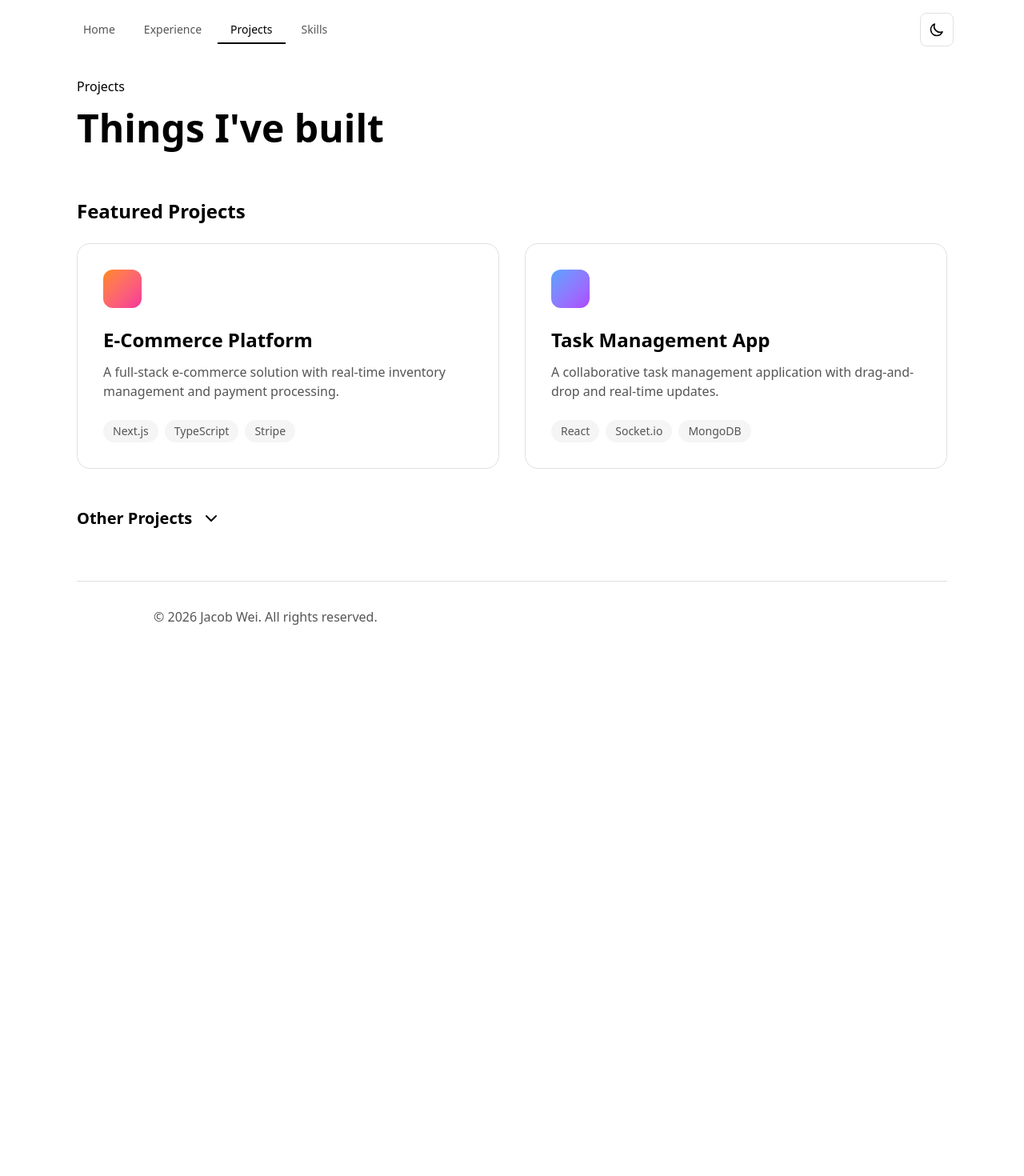
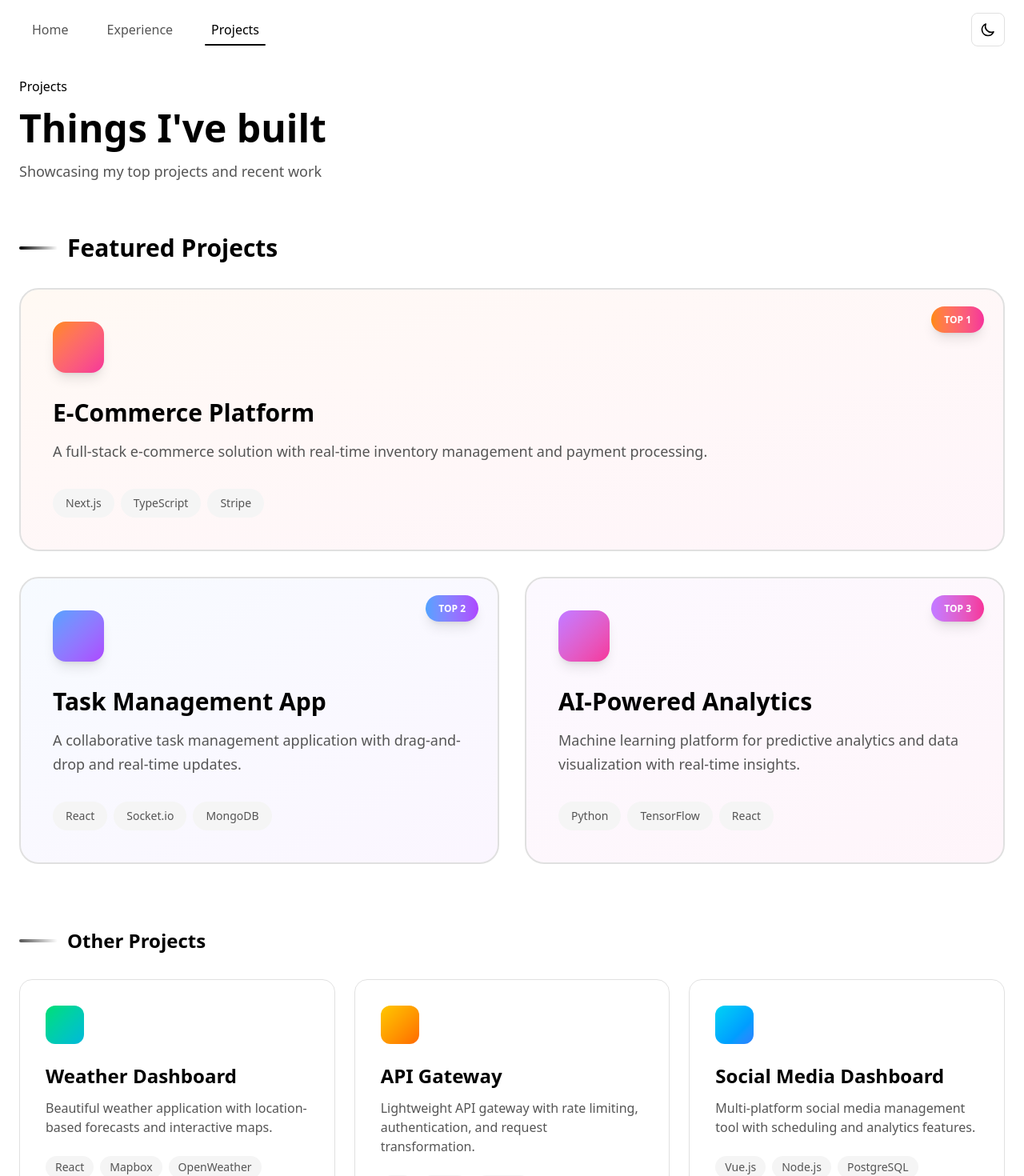
Before and after one commit to jjacobhw/web-portfolio-v4, a Next.js app: page /projects in a window 1280 px wide. Shown: the top 1470 px of the page at 80% size. Before the commit the page ends 815 px from the top, so only its background shows below. Built offline with nearby package versions, Linux system fonts and the light colour scheme.

Commit message:
updated ui components

```diff
--- a/app/components/Footer.tsx
+++ b/app/components/Footer.tsx
@@ -4,8 +4,8 @@ export default function Footer() {
   const currentYear = new Date().getFullYear();
 
   return (
-    <footer className="mt-16 py-8 px-6 md:px-16 lg:px-24 border-t border-[var(--border-color)]">
-      <div className="max-w-6xl text-[var(--foreground-secondary)]">
+    <footer className="mt-16 py-8 border-t border-[var(--border-color)]">
+      <div className="max-w-7xl mx-auto px-6 text-[var(--foreground-secondary)]">
         <p>&copy; {currentYear} Jacob Wei. All rights reserved.</p>
       </div>
     </footer>
--- a/app/components/Navbar.tsx
+++ b/app/components/Navbar.tsx
@@ -9,7 +9,6 @@ const navItems = [
   { href: "/", label: "Home" },
   { href: "/experience", label: "Experience" },
   { href: "/projects", label: "Projects" },
-  { href: "/skills", label: "Skills" },
 ];
 
 export default function Navbar() {
@@ -51,14 +50,14 @@ export default function Navbar() {
           : "bg-transparent border-transparent"
       }`}
     >
-      <div className="max-w-6xl mx-auto px-6 py-4 flex items-center justify-between">
+      <div className="max-w-7xl mx-auto px-6 py-4 flex items-center justify-between">
         {/* Nav Links */}
-        <div className="hidden md:flex items-center gap-1">
+        <div className="hidden md:flex items-center gap-4">
           {navItems.map((item) => (
             <Link
               key={item.href}
               href={item.href}
-              className={`px-4 py-2 text-sm transition-colors relative ${
+              className={`px-4 py-2 text-base transition-colors relative ${
                 pathname === item.href
                   ? "text-[var(--foreground)]"
                   : "text-[var(--foreground-secondary)] hover:text-[var(--foreground)]"
@@ -68,7 +67,7 @@ export default function Navbar() {
               {pathname === item.href && (
                 <motion.span
                   layoutId="navbar-underline"
-                  className="absolute bottom-0 left-0 right-0 h-0.5 bg-[var(--accent)]"
+                  className="absolute bottom-0 left-2 right-2 h-0.5 bg-[var(--accent)] rounded-full"
                   transition={{ type: "spring", stiffness: 380, damping: 30 }}
                 />
               )}
--- a/app/experience/page.tsx
+++ b/app/experience/page.tsx
@@ -49,99 +49,137 @@ const container = {
   show: {
     opacity: 1,
     transition: {
-      staggerChildren: 0.15,
+      staggerChildren: 0.1,
     },
   },
 };
 
 const item = {
-  hidden: { opacity: 0, y: 30 },
-  show: { opacity: 1, y: 0, transition: { duration: 0.5 } },
+  hidden: { opacity: 0, x: -30 },
+  show: { opacity: 1, x: 0, transition: { duration: 0.4 } },
 };
 
 export default function Experience() {
+  const TimelineItem = ({
+    title,
+    subtitle,
+    period,
+    description,
+    index,
+  }: {
+    title: string;
+    subtitle: string;
+    period: string;
+    description: string;
+    index: number;
+  }) => (
+    <motion.div variants={item} className="relative pl-8 pb-12 last:pb-0">
+      {/* Timeline dot */}
+      <div className="absolute left-0 top-2 w-4 h-4 rounded-full bg-[var(--accent)] shadow-lg" />
+
+      {/* Timeline line */}
+      <div className="absolute left-[7px] top-6 bottom-0 w-0.5 bg-gradient-to-b from-[var(--accent)] to-transparent last:hidden" />
+
+      {/* Content card */}
+      <motion.div
+        whileHover={{ x: 5 }}
+        className="bg-[var(--background)] rounded-2xl p-6 border border-[var(--border-color)] hover:border-[var(--accent)] transition-all hover:shadow-xl"
+      >
+        <div className="flex flex-col sm:flex-row sm:items-start sm:justify-between gap-3 mb-3">
+          <div>
+            <h3 className="text-xl font-bold mb-1">{title}</h3>
+            <p className="text-[var(--accent)] font-medium">{subtitle}</p>
+          </div>
+          <span className="text-[var(--foreground-secondary)] font-mono text-sm whitespace-nowrap">
+            {period}
+          </span>
+        </div>
+        <p className="text-[var(--foreground-secondary)] leading-relaxed">
+          {description}
+        </p>
+      </motion.div>
+    </motion.div>
+  );
+
   return (
-    <main className="min-h-screen pt-24 px-6 md:px-16 lg:px-24">
-      <div className="max-w-6xl">
-        {/* Education Section */}
+    <main className="min-h-screen pt-24 pb-12">
+      <div className="max-w-7xl mx-auto px-6">
+        {/* Page Header */}
         <motion.div
           className="mb-16"
           initial={{ opacity: 0, y: 20 }}
           animate={{ opacity: 1, y: 0 }}
-          transition={{ duration: 0.5 }}
+          transition={{ duration: 0.3 }}
         >
-          <p className="text-[var(--accent)] font-medium mb-4">Education</p>
-          <h1 className="text-4xl md:text-5xl font-bold">Where I&apos;ve studied</h1>
+          <p className="text-[var(--accent)] font-medium mb-4">My Journey</p>
+          <h1 className="text-4xl md:text-5xl font-bold mb-4">Experience & Education</h1>
+          <p className="text-[var(--foreground-secondary)] text-lg max-w-2xl">
+            A timeline of my professional career and academic background
+          </p>
         </motion.div>
 
-        <motion.div
-          className="space-y-8"
-          variants={container}
-          initial="hidden"
-          animate="show"
-        >
-          {education.map((edu, index) => (
+        {/* Dual Timeline Layout */}
+        <div className="grid lg:grid-cols-2 gap-12 lg:gap-16">
+          {/* Work Experience Timeline */}
+          <motion.div
+            initial={{ opacity: 0 }}
+            animate={{ opacity: 1 }}
+            transition={{ duration: 0.3 }}
+          >
+            <div className="flex items-center gap-3 mb-10">
+              <div className="h-1 w-12 bg-gradient-to-r from-[var(--accent)] to-transparent rounded-full" />
+              <h2 className="text-3xl font-bold">Work Experience</h2>
+            </div>
+
             <motion.div
-              key={index}
-              variants={item}
-              className="bg-[var(--background)] rounded-2xl p-8 border border-[var(--border-color)] hover:border-[var(--foreground-secondary)] transition-colors"
+              variants={container}
+              initial="hidden"
+              animate="show"
+              className="relative"
             >
-              <div className="flex flex-col md:flex-row md:items-center md:justify-between gap-4 mb-4">
-                <div>
-                  <h2 className="text-2xl font-bold">{edu.degree}</h2>
-                  <p className="text-[var(--accent)] font-medium">{edu.school}</p>
-                </div>
-                <span className="text-[var(--foreground-secondary)] font-mono text-sm">
-                  {edu.period}
-                </span>
-              </div>
-              <p className="text-[var(--foreground-secondary)] text-lg">
-                {edu.description}
-              </p>
+              {experiences.map((exp, index) => (
+                <TimelineItem
+                  key={index}
+                  title={exp.title}
+                  subtitle={exp.company}
+                  period={exp.period}
+                  description={exp.description}
+                  index={index}
+                />
+              ))}
             </motion.div>
-          ))}
-        </motion.div>
+          </motion.div>
 
-        {/* Experience Section */}
-        <motion.div
-          className="mb-16 mt-24"
-          initial={{ opacity: 0, y: 20 }}
-          whileInView={{ opacity: 1, y: 0 }}
-          viewport={{ once: true }}
-          transition={{ duration: 0.5 }}
-        >
-          <p className="text-[var(--accent)] font-medium mb-4">Experience</p>
-          <h2 className="text-4xl md:text-5xl font-bold">Where I&apos;ve worked</h2>
-        </motion.div>
+          {/* Education Timeline */}
+          <motion.div
+            initial={{ opacity: 0 }}
+            animate={{ opacity: 1 }}
+            transition={{ duration: 0.3, delay: 0.1 }}
+          >
+            <div className="flex items-center gap-3 mb-10">
+              <div className="h-1 w-12 bg-gradient-to-r from-[var(--accent)] to-transparent rounded-full" />
+              <h2 className="text-3xl font-bold">Education</h2>
+            </div>
 
-        <motion.div
-          className="space-y-8"
-          variants={container}
-          initial="hidden"
-          whileInView="show"
-          viewport={{ once: true }}
-        >
-          {experiences.map((exp, index) => (
             <motion.div
-              key={index}
-              variants={item}
-              className="bg-[var(--background)] rounded-2xl p-8 border border-[var(--border-color)] hover:border-[var(--foreground-secondary)] transition-colors"
+              variants={container}
+              initial="hidden"
+              animate="show"
+              className="relative"
             >
-              <div className="flex flex-col md:flex-row md:items-center md:justify-between gap-4 mb-4">
-                <div>
-                  <h2 className="text-2xl font-bold">{exp.title}</h2>
-                  <p className="text-[var(--accent)] font-medium">{exp.company}</p>
-                </div>
-                <span className="text-[var(--foreground-secondary)] font-mono text-sm">
-                  {exp.period}
-                </span>
-              </div>
-              <p className="text-[var(--foreground-secondary)] text-lg">
-                {exp.description}
-              </p>
+              {education.map((edu, index) => (
+                <TimelineItem
+                  key={index}
+                  title={edu.degree}
+                  subtitle={edu.school}
+                  period={edu.period}
+                  description={edu.description}
+                  index={index}
+                />
+              ))}
             </motion.div>
-          ))}
-        </motion.div>
+          </motion.div>
+        </div>
       </div>
 
       <Footer />
--- a/app/globals.css
+++ b/app/globals.css
@@ -26,8 +26,7 @@
 @theme inline {
   --color-background: var(--background);
   --color-foreground: var(--foreground);
-  --font-sans: var(--font-geist-sans);
-  --font-mono: var(--font-geist-mono);
+  --font-sans: var(--font-poppins);
 }
 
 * {
--- a/app/projects/page.tsx
+++ b/app/projects/page.tsx
@@ -1,7 +1,6 @@
 "use client";
 
-import { motion, AnimatePresence } from "framer-motion";
-import { useState } from "react";
+import { motion } from "framer-motion";
 import Footer from "../components/Footer";
 
 const projects = [
@@ -12,6 +11,7 @@ const projects = [
     tags: ["Next.js", "TypeScript", "Stripe"],
     color: "from-orange-400 to-pink-500",
     featured: true,
+    rank: 1,
   },
   {
     title: "Task Management App",
@@ -20,6 +20,16 @@ const projects = [
     tags: ["React", "Socket.io", "MongoDB"],
     color: "from-blue-400 to-purple-500",
     featured: true,
+    rank: 2,
+  },
+  {
+    title: "AI-Powered Analytics",
+    description:
+      "Machine learning platform for predictive analytics and data visualization with real-time insights.",
+    tags: ["Python", "TensorFlow", "React"],
+    color: "from-purple-400 to-pink-500",
+    featured: true,
+    rank: 3,
   },
   {
     title: "Weather Dashboard",
@@ -28,6 +38,7 @@ const projects = [
     tags: ["React", "Mapbox", "OpenWeather"],
     color: "from-green-400 to-cyan-500",
     featured: false,
+    rank: 4,
   },
   {
     title: "API Gateway",
@@ -36,6 +47,25 @@ const projects = [
     tags: ["Go", "Redis", "Docker"],
     color: "from-yellow-400 to-orange-500",
     featured: false,
+    rank: 5,
+  },
+  {
+    title: "Social Media Dashboard",
+    description:
+      "Multi-platform social media management tool with scheduling and analytics features.",
+    tags: ["Vue.js", "Node.js", "PostgreSQL"],
+    color: "from-cyan-400 to-blue-500",
+    featured: false,
+    rank: 6,
+  },
+  {
+    title: "Portfolio Builder",
+    description:
+      "Easy-to-use portfolio builder with customizable templates and drag-and-drop interface.",
+    tags: ["React", "Firebase", "Tailwind"],
+    color: "from-pink-400 to-rose-500",
+    featured: false,
+    rank: 7,
   },
 ];
 
@@ -44,27 +74,67 @@ const container = {
   show: {
     opacity: 1,
     transition: {
-      staggerChildren: 0.1,
+      staggerChildren: 0.05,
     },
   },
 };
 
 const item = {
   hidden: { opacity: 0, y: 30 },
-  show: { opacity: 1, y: 0, transition: { duration: 0.5 } },
+  show: { opacity: 1, y: 0, transition: { duration: 0.3 } },
 };
 
 export default function Projects() {
-  const [showOtherProjects, setShowOtherProjects] = useState(false);
-  const featuredProjects = projects.filter((p) => p.featured);
-  const otherProjects = projects.filter((p) => !p.featured);
+  const featuredProjects = projects.filter((p) => p.featured).sort((a, b) => a.rank - b.rank);
+  const otherProjects = projects.filter((p) => !p.featured).sort((a, b) => a.rank - b.rank);
+
+  const FeaturedProjectCard = ({ project, index }: { project: typeof projects[0]; index: number }) => (
+    <motion.div
+      key={index}
+      variants={item}
+      whileHover={{ y: -8, scale: 1.02 }}
+      className="group relative rounded-3xl overflow-hidden border-2 border-[var(--border-color)] hover:border-transparent transition-all hover:shadow-2xl"
+    >
+      {/* Enhanced gradient background for featured projects */}
+      <div
+        className={`absolute inset-0 bg-gradient-to-br ${project.color} opacity-5 group-hover:opacity-20 transition-opacity`}
+      />
+
+      {/* Featured badge */}
+      <div className="absolute top-6 right-6 z-10">
+        <span className={`px-4 py-2 text-xs font-bold rounded-full bg-gradient-to-r ${project.color} text-white shadow-lg`}>
+          TOP {project.rank}
+        </span>
+      </div>
+
+      <div className="relative p-10">
+        <div
+          className={`w-16 h-16 rounded-2xl bg-gradient-to-br ${project.color} mb-8 shadow-lg`}
+        />
+        <h2 className="text-3xl font-bold mb-4">{project.title}</h2>
+        <p className="text-[var(--foreground-secondary)] text-lg mb-8 leading-relaxed">
+          {project.description}
+        </p>
+        <div className="flex flex-wrap gap-2">
+          {project.tags.map((tag, i) => (
+            <span
+              key={i}
+              className="px-4 py-2 text-sm font-medium rounded-full bg-[var(--accent-secondary)] text-[var(--foreground-secondary)] hover:bg-[var(--border-color)] transition-colors"
+            >
+              {tag}
+            </span>
+          ))}
+        </div>
+      </div>
+    </motion.div>
+  );
 
   const ProjectCard = ({ project, index }: { project: typeof projects[0]; index: number }) => (
     <motion.div
       key={index}
       variants={item}
       whileHover={{ y: -5 }}
-      className="group relative rounded-2xl overflow-hidden border border-[var(--border-color)] hover:border-transparent transition-all hover:shadow-2xl"
+      className="group relative rounded-2xl overflow-hidden border border-[var(--border-color)] hover:border-transparent transition-all hover:shadow-xl"
     >
       {/* Gradient background */}
       <div
@@ -94,8 +164,8 @@ export default function Projects() {
   );
 
   return (
-    <main className="min-h-screen pt-24 px-6 md:px-16 lg:px-24">
-      <div className="max-w-6xl">
+    <main className="min-h-screen pt-24">
+      <div className="max-w-7xl mx-auto px-6">
         <motion.div
           className="mb-16"
           initial={{ opacity: 0, y: 20 }}
@@ -104,81 +174,72 @@ export default function Projects() {
         >
           <p className="text-[var(--accent)] font-medium mb-4">Projects</p>
           <h1 className="text-4xl md:text-5xl font-bold">Things I&apos;ve built</h1>
+          <p className="text-[var(--foreground-secondary)] mt-4 text-lg">
+            Showcasing my top projects and recent work
+          </p>
         </motion.div>
 
-        {/* Featured Projects */}
+        {/* Top Featured Projects - Hierarchy Structure */}
         <motion.div
-          className="mb-12"
+          className="mb-20"
           initial={{ opacity: 0 }}
           animate={{ opacity: 1 }}
-          transition={{ delay: 0.2 }}
+          transition={{ duration: 0.3 }}
         >
-          <h2 className="text-2xl font-bold mb-6">Featured Projects</h2>
+          <div className="flex items-center gap-3 mb-8">
+            <div className="h-1 w-12 bg-gradient-to-r from-[var(--accent)] to-transparent rounded-full" />
+            <h2 className="text-3xl font-bold">Featured Projects</h2>
+          </div>
+
+          {/* First featured project - Full width, most prominent */}
+          <motion.div
+            variants={container}
+            initial="hidden"
+            animate="show"
+            className="mb-8"
+          >
+            {featuredProjects.slice(0, 1).map((project, index) => (
+              <FeaturedProjectCard key={index} project={project} index={index} />
+            ))}
+          </motion.div>
+
+          {/* Second and third featured projects - Side by side */}
           <motion.div
             className="grid md:grid-cols-2 gap-8"
             variants={container}
             initial="hidden"
             animate="show"
           >
-            {featuredProjects.map((project, index) => (
-              <ProjectCard key={index} project={project} index={index} />
+            {featuredProjects.slice(1, 3).map((project, index) => (
+              <FeaturedProjectCard key={index + 1} project={project} index={index + 1} />
             ))}
           </motion.div>
         </motion.div>
 
-        {/* Other Projects Dropdown */}
+        {/* Other Projects Section */}
         {otherProjects.length > 0 && (
           <motion.div
             className="mb-12"
             initial={{ opacity: 0 }}
             animate={{ opacity: 1 }}
-            transition={{ delay: 0.4 }}
-          >
-            <button
-              onClick={() => setShowOtherProjects(!showOtherProjects)}
-              className="flex items-center gap-3 text-xl font-bold mb-6 hover:text-[var(--accent)] transition-colors"
-            >
-              <span>Other Projects</span>
-              <motion.svg
-                xmlns="http://www.w3.org/2000/svg"
-                width="24"
-                height="24"
-                viewBox="0 0 24 24"
-                fill="none"
-                stroke="currentColor"
-                strokeWidth="2"
-                strokeLinecap="round"
-                strokeLinejoin="round"
-                animate={{ rotate: showOtherProjects ? 180 : 0 }}
             transition={{ duration: 0.3 }}
           >
-                <polyline points="6 9 12 15 18 9" />
-              </motion.svg>
-            </button>
+            <div className="flex items-center gap-3 mb-8">
+              <div className="h-1 w-12 bg-gradient-to-r from-[var(--foreground-secondary)] to-transparent rounded-full" />
+              <h2 className="text-2xl font-bold">Other Projects</h2>
+            </div>
 
-            <AnimatePresence>
-              {showOtherProjects && (
             <motion.div
-                  className="grid md:grid-cols-2 gap-8"
-                  initial={{ opacity: 0, height: 0 }}
-                  animate={{ opacity: 1, height: "auto" }}
-                  exit={{ opacity: 0, height: 0 }}
-                  transition={{ duration: 0.3 }}
+              className="grid md:grid-cols-2 lg:grid-cols-3 gap-6"
+              variants={container}
+              initial="hidden"
+              whileInView="show"
+              viewport={{ once: true }}
             >
               {otherProjects.map((project, index) => (
-                    <motion.div
-                      key={index}
-                      initial={{ opacity: 0, y: 20 }}
-                      animate={{ opacity: 1, y: 0 }}
-                      exit={{ opacity: 0, y: 20 }}
-                      transition={{ duration: 0.3, delay: index * 0.1 }}
-                    >
-                      <ProjectCard project={project} index={index} />
-                    </motion.div>
+                <ProjectCard key={index} project={project} index={index} />
               ))}
             </motion.div>
-              )}
-            </AnimatePresence>
           </motion.div>
         )}
       </div>
--- a/app/skills/page.tsx
+++ /dev/null
@@ -1,83 +0,0 @@
-"use client";
-
-import { motion } from "framer-motion";
-import Footer from "../components/Footer";
-
-const skills = [
-  { category: "Languages", items: ["TypeScript", "JavaScript", "Python", "Go"] },
-  { category: "Frontend", items: ["React", "Next.js", "Vue.js", "Tailwind CSS"] },
-  { category: "Backend", items: ["Node.js", "Express", "PostgreSQL", "GraphQL"] },
-  { category: "DevOps", items: ["Docker", "AWS", "CI/CD", "Kubernetes"] },
-];
-
-const container = {
-  hidden: { opacity: 0 },
-  show: {
-    opacity: 1,
-    transition: {
-      staggerChildren: 0.1,
-    },
-  },
-};
-
-const categoryVariant = {
-  hidden: { opacity: 0, y: 20 },
-  show: { opacity: 1, y: 0, transition: { duration: 0.5 } },
-};
-
-const skillItem = {
-  hidden: { opacity: 0, x: -10 },
-  show: { opacity: 1, x: 0 },
-};
-
-export default function Skills() {
-  return (
-    <main className="min-h-screen pt-24 px-6 md:px-16 lg:px-24 flex flex-col">
-      <div className="max-w-6xl">
-        <motion.div
-          className="mb-16"
-          initial={{ opacity: 0, y: 20 }}
-          animate={{ opacity: 1, y: 0 }}
-          transition={{ duration: 0.5 }}
-        >
-          <p className="text-[var(--accent)] font-medium mb-4">Skills</p>
-          <h1 className="text-4xl md:text-5xl font-bold">Tech Stack</h1>
-        </motion.div>
-
-        <motion.div
-          className="grid md:grid-cols-2 lg:grid-cols-4 gap-8"
-          variants={container}
-          initial="hidden"
-          animate="show"
-        >
-          {skills.map((skill, index) => (
-            <motion.div key={index} variants={categoryVariant}>
-              <h2 className="text-lg font-bold mb-4 text-[var(--foreground-secondary)]">
-                {skill.category}
-              </h2>
-              <motion.div
-                className="space-y-3"
-                variants={container}
-                initial="hidden"
-                animate="show"
-              >
-                {skill.items.map((item, i) => (
-                  <motion.div
-                    key={i}
-                    variants={skillItem}
-                    whileHover={{ x: 5 }}
-                    className="px-4 py-3 bg-[var(--background)] rounded-xl border border-[var(--border-color)] font-medium hover:border-[var(--foreground-secondary)] transition-colors cursor-default"
-                  >
-                    {item}
-                  </motion.div>
-                ))}
-              </motion.div>
-            </motion.div>
-          ))}
-        </motion.div>
-      </div>
-
-      <Footer />
-    </main>
-  );
-}
```
Also changed, not shown: app/layout.tsx (+6 -10 lines), app/page.tsx (+4 -4 lines). Lines whose indentation alone changed are shown as unchanged.
